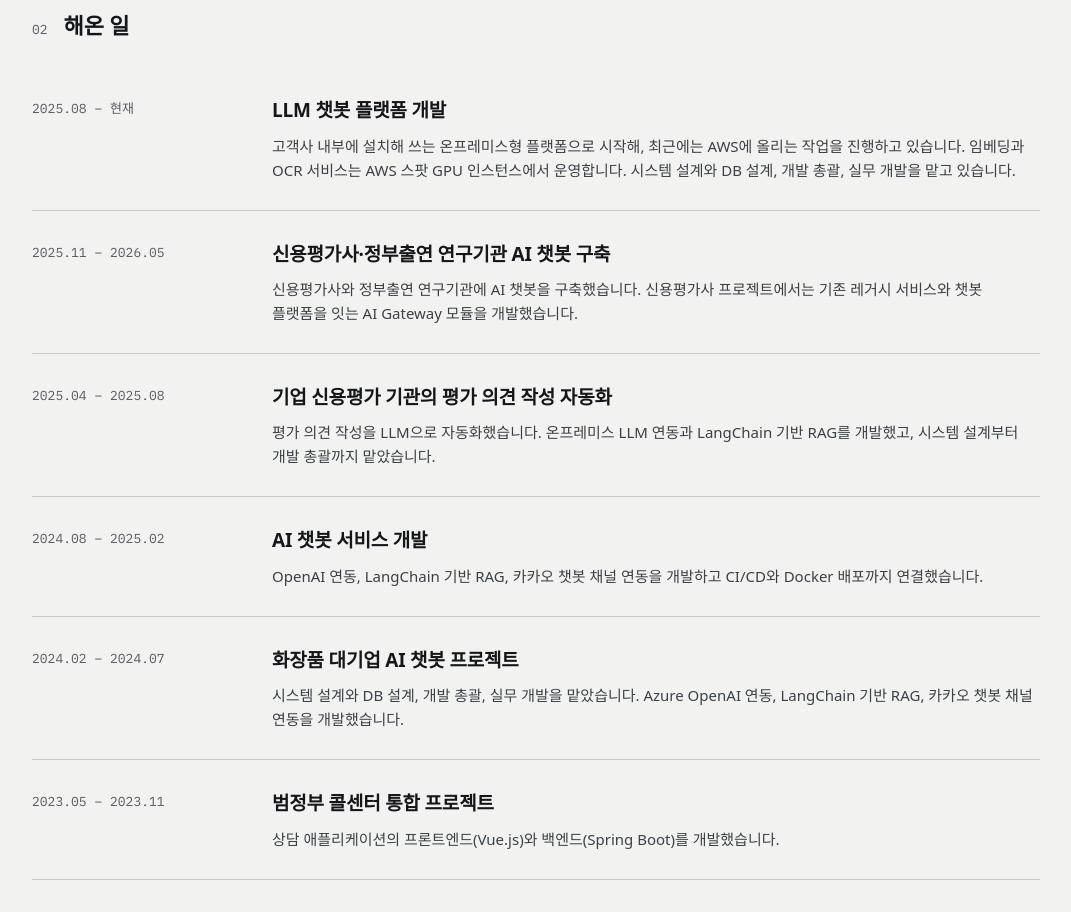
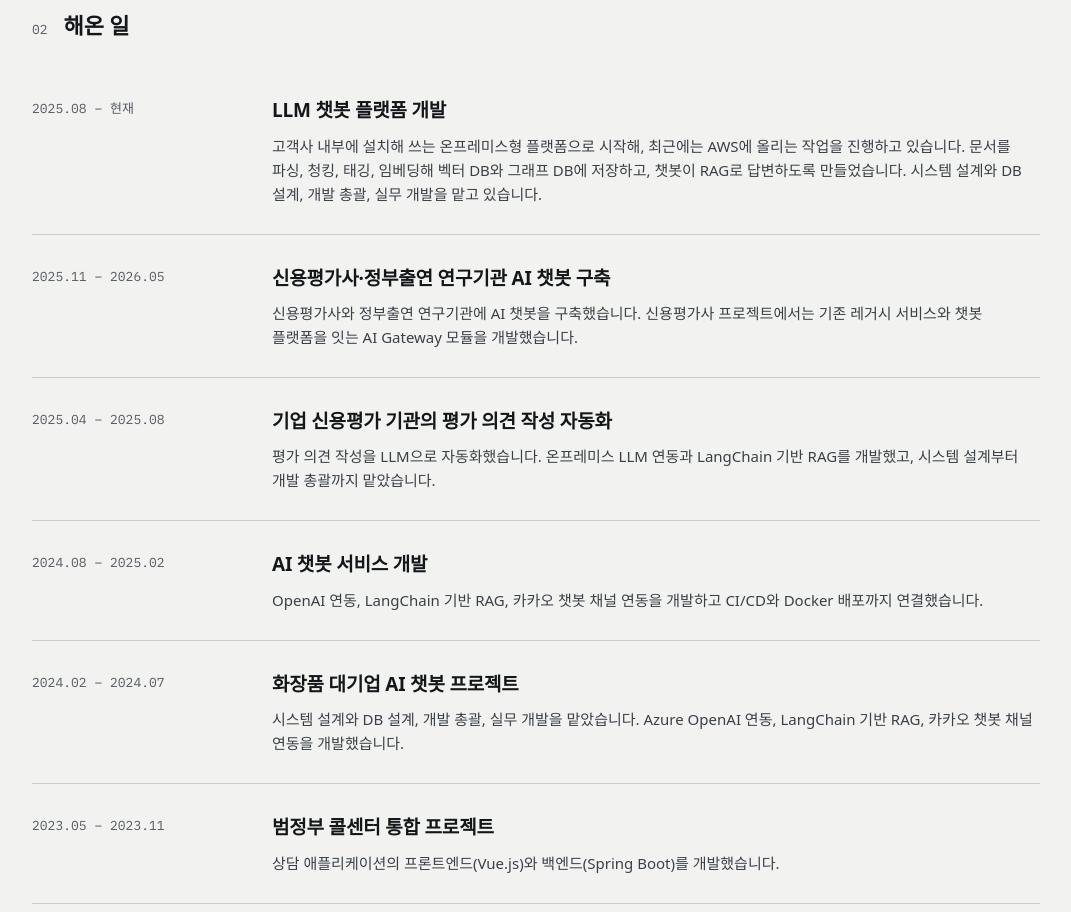
Before and after one commit to komasin4/awesomepals-site, a plain HTML site: page index.html in a window 1280 px wide. Shown: the part 1200-2112 px from the top of the page, without its empty margins (104-1175 px from the left). Drawn offline with Linux system fonts and the light colour scheme; a web font is replaced by a local one.

Commit message:
Describe the platform's RAG document pipeline
Co-Authored-By: Claude Fable 5.2 <noreply@anthropic.com>
Claude-Session: https://claude.ai/code/session_01MGS5Rshw5qjG214vSpuwxV

```diff
--- a/index.html
+++ b/index.html
@@ -119,7 +119,7 @@ footer{border-top:2px solid var(--ink);padding:24px 0 40px;display:flex;flex-wra
 <div class="mono">2025.08 – 현재</div>
 <div>
 <h3>LLM 챗봇 플랫폼 개발</h3>
-<p>고객사 내부에 설치해 쓰는 온프레미스형 플랫폼으로 시작해, 최근에는 AWS에 올리는 작업을 진행하고 있습니다. 임베딩과 OCR 서비스는 AWS 스팟 GPU 인스턴스에서 운영합니다. 시스템 설계와 DB 설계, 개발 총괄, 실무 개발을 맡고 있습니다.</p>
+<p>고객사 내부에 설치해 쓰는 온프레미스형 플랫폼으로 시작해, 최근에는 AWS에 올리는 작업을 진행하고 있습니다. 문서를 파싱, 청킹, 태깅, 임베딩해 벡터 DB와 그래프 DB에 저장하고, 챗봇이 RAG로 답변하도록 만들었습니다. 시스템 설계와 DB 설계, 개발 총괄, 실무 개발을 맡고 있습니다.</p>
 </div>
 </div>
 <div class="row">
```
